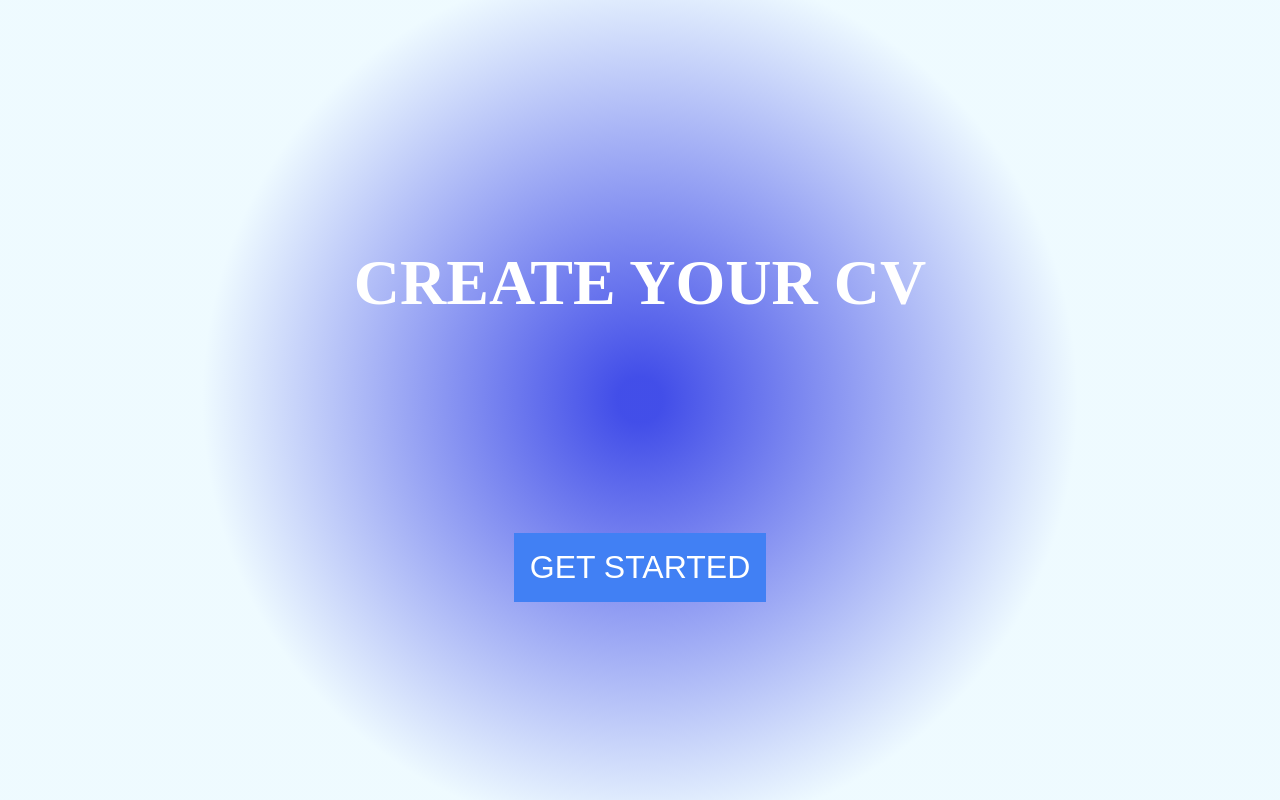
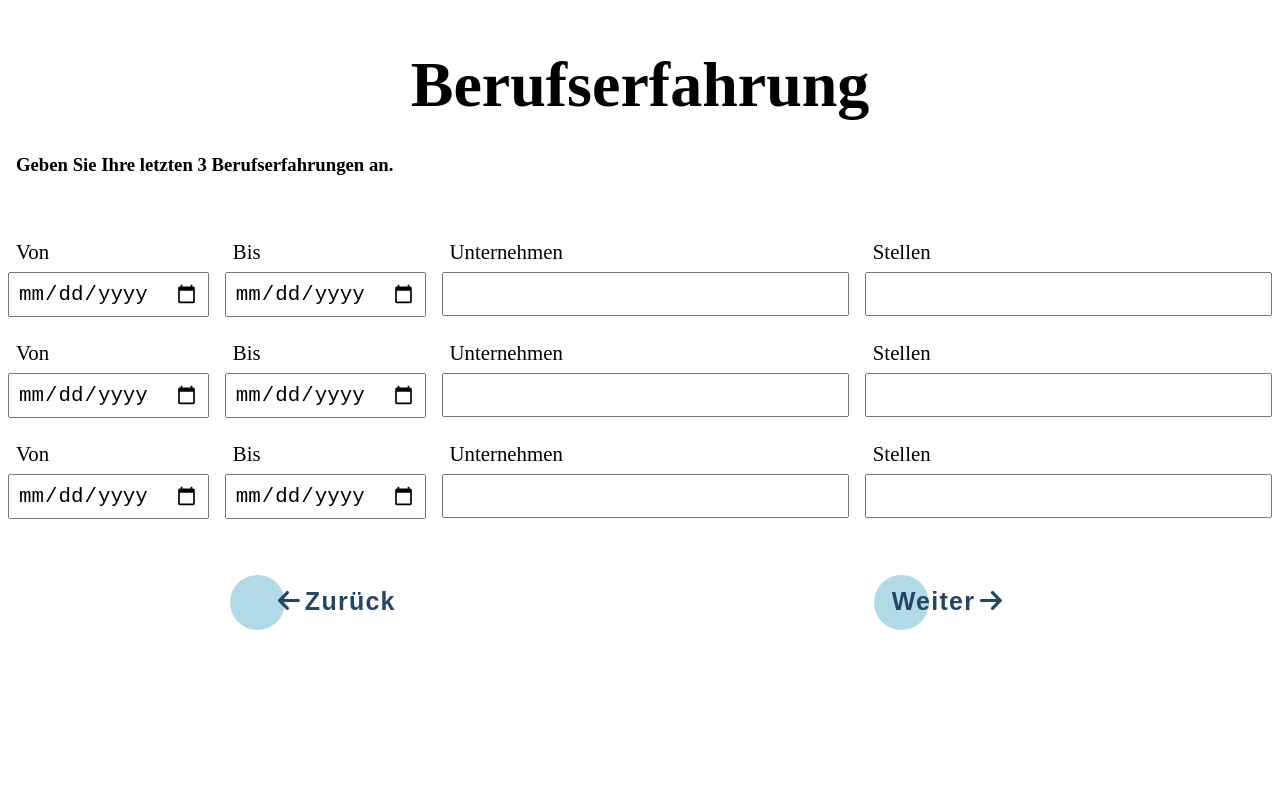
Before and after one commit to Jackeline-Matos/Lebenslauf, a React (Create React App) app in the folder lebenslauf/: page /formulareins in a window 1280 px wide. Before the commit this address led to /. Built offline with nearby package versions, Linux system fonts and the light colour scheme.

Commit message:
bearbeitungformular

```diff
--- a/lebenslauf/src/App.js
+++ b/lebenslauf/src/App.js
@@ -1,6 +1,8 @@
 import "./App.css";
 import Lebenslauf from "./components/Lebenslauf";
 import Formular from "./components/Formular";
+import FormularEins from "./components/FormularEins";
+import FormularZwei from "./components/FormularZwei";
 import Startseite from "./components/Startseite";
 import Templates from "./components/Templates";
 import { Routes, Route, Navigate } from "react-router-dom";
@@ -11,6 +13,8 @@ function App() {
       <Route path="/" element={<Startseite />} />
       <Route path="/templates" element={<Templates />}></Route>
       <Route path="/formular" element={<Formular />} />
+      <Route path="/formulareins" element={<FormularEins />}></Route>
+      <Route path="/formularzwei" element={<FormularZwei />}></Route>
       <Route path="/formular/:template" element={<Lebenslauf />} />
       <Route path="*" element={<Navigate to="/" />} />
     </Routes>
--- a/lebenslauf/src/components/Formular.js
+++ b/lebenslauf/src/components/Formular.js
@@ -1,5 +1,7 @@
 import "./Formular.css";
 import { useNavigate } from "react-router-dom";
+import { useState } from "react";
+
 import {
   faArrowLeft,
   faArrowRight,
@@ -8,6 +10,7 @@ import {
 import { FontAwesomeIcon } from "@fortawesome/react-fontawesome";
 const Formular = () => {
   const navigate = useNavigate();
+  const [move, setMove] = useState(false);
   return (
     <>
       <h1>Persönliche Daten</h1>
@@ -76,7 +79,14 @@ const Formular = () => {
               Zurück
             </span>
           </button>
-          <button class="cta we">
+          <button
+            class="cta we"
+            onClick={() => {
+              setMove(!move);
+              const nav = () => navigate("/formulareins");
+              nav();
+            }}
+          >
             <span>
               {" "}
               Weiter
--- /dev/null
+++ b/lebenslauf/src/components/FormularEins.css
@@ -0,0 +1,11 @@
+.flex-eins {
+    display: flex;
+    flex-direction: column;
+    width: 20%;
+    margin: 0.5rem;
+  }
+
+  h3{
+    margin-top: 1rem;
+    margin-left: 1rem;
+  }
--- /dev/null
+++ b/lebenslauf/src/components/FormularEins.js
@@ -0,0 +1,111 @@
+import "./Formular.css";
+import "./FormularEins.css";
+import { useNavigate } from "react-router-dom";
+import {
+  faArrowLeft,
+  faArrowRight,
+  faHome,
+} from "@fortawesome/free-solid-svg-icons";
+import { FontAwesomeIcon } from "@fortawesome/react-fontawesome";
+import { useState } from "react";
+
+const FormularEins = () => {
+  const [move, setMove] = useState(false);
+  const navigate = useNavigate();
+  return (
+    <>
+      <h1>Berufserfahrung </h1>
+      <h3>Geben Sie Ihre letzten 3 Berufserfahrungen an.</h3>
+      <form>
+        <div className="zeile">
+          <div className="flex-eins">
+            <label>Von</label>
+            <input type="date" id="start" />
+          </div>
+
+          <div className="flex-eins">
+            <label>Bis</label>
+            <input type="date" id="end" />
+          </div>
+
+          <div className="flex">
+            <label htmlFor="unternehmen">Unternehmen</label>
+            <input type="text" id="unternehmen" />
+          </div>
+
+          <div className="flex">
+            <label htmlFor="stellen">Stellen</label>
+            <input type="text" id="stellen" />
+          </div>
+        </div>
+
+        <div className="zeile">
+          <div className="flex-eins">
+            <label>Von</label>
+            <input type="date" id="start" />
+          </div>
+
+          <div className="flex-eins">
+            <label>Bis</label>
+            <input type="date" id="end" />
+          </div>
+          <div className="flex">
+            <label htmlFor="unternehmen">Unternehmen</label>
+            <input type="text" id="unternehmen" />
+          </div>
+          <div className="flex">
+            <label htmlFor="stellen">Stellen</label>
+            <input type="text" id="stellen" />
+          </div>
+        </div>
+
+        <div className="zeile">
+          <div className="flex-eins">
+            <label>Von</label>
+            <input type="date" id="start" />
+          </div>
+
+          <div className="flex-eins">
+            <label>Bis</label>
+            <input type="date" id="end" />
+          </div>
+          <div className="flex">
+            <label htmlFor="unternehmen">Unternehmen</label>
+            <input type="text" id="unternehmen" />
+          </div>
+          <div className="flex">
+            <label htmlFor="stellen">Stellen</label>
+            <input type="text" id="stellen" />
+          </div>
+        </div>
+
+        <div className="buttons">
+          <button
+            class="cta zu"
+            onClick={() => {
+              const nav = () => navigate("/formular");
+              nav();
+            }}
+          >
+            <svg viewBox="0 0 13 10" height="10px" width="15px"></svg>
+            <span>
+              <FontAwesomeIcon icon={faArrowLeft} />
+              Zurück
+            </span>
+          </button>
+
+          <button class="cta we">
+            <span>
+              {" "}
+              Weiter
+              <FontAwesomeIcon icon={faArrowRight} />
+            </span>
+            <svg viewBox="0 0 13 10" height="10px" width="15px"></svg>
+          </button>
+        </div>
+      </form>
+    </>
+  );
+};
+
+export default FormularEins;
--- /dev/null
+++ b/lebenslauf/src/components/FormularZwei.js
@@ -0,0 +1,9 @@
+const FormularZwei = () => {
+  return (
+    <>
+      <h1>FormularZwei</h1>
+    </>
+  );
+};
+
+export default FormularZwei;
```
Also changed, not shown: lebenslauf/src/components/FormularZwei.css (added).
